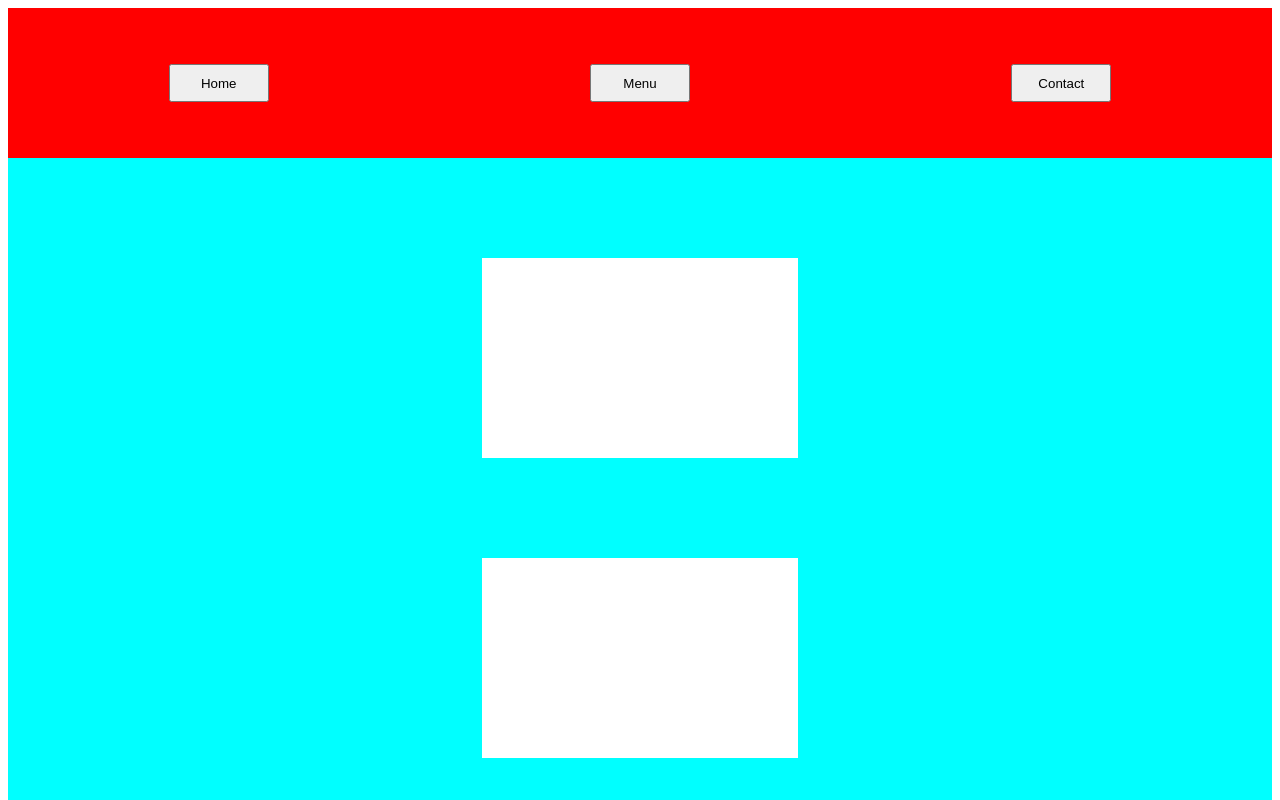
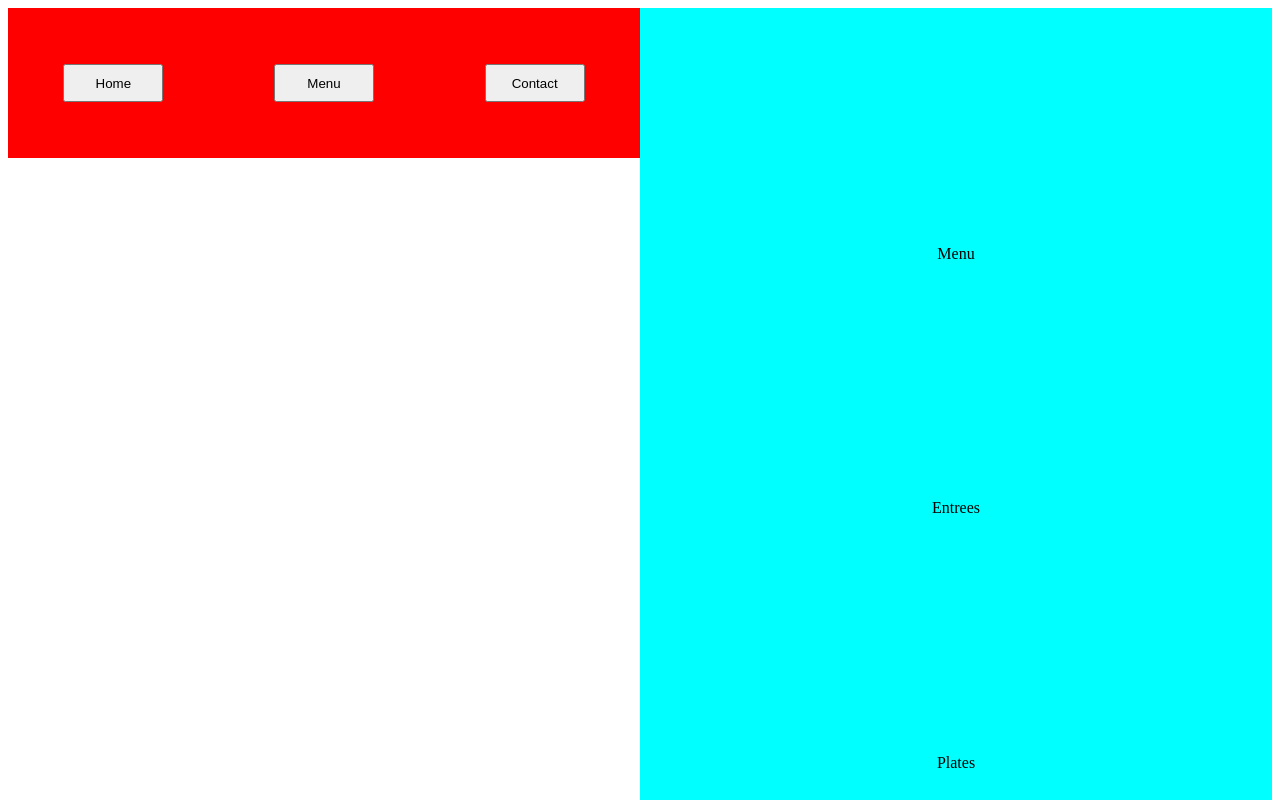
Before and after one commit to shannoj/resturant-page, a website built with webpack: page dist/index.html in a window 1280 px wide. Both pictures are taken after a click on the button "Menu". Shown: the top 800 px of the page. Built offline with nearby package versions, Linux system fonts and the light colour scheme.

Commit message:
created functions in index.js that allows to switch tabs and created the content for the rest of the tabs

```diff
--- a/src/index.js
+++ b/src/index.js
@@ -40,20 +40,37 @@ function buildHeader(){
     return header;
 }
 
+
 document.body.appendChild(buildHeader());
 document.body.appendChild(buildBody());
 
+export default buildBody();
+
 document.getElementById('tab1').addEventListener('click', () => {
+    loadTabContent('index.js');
+  });
 
-});
+  document.getElementById('tab2').addEventListener('click', () => {
+    loadTabContent('tab2.js');
+  });
 
-document.getElementById('tab2').addEventListener('click', () => {
+  document.getElementById('tab3').addEventListener('click', () => {
+    loadTabContent('tab3.js');
+  });
 
-});
+  function loadTabContent(moduleName) {
+    // Dynamically import the content module
+    import(/* webpackChunkName: "[request]" */ `./${moduleName}`).then((module) => {
+        // Clear existing content
+        document.getElementById('container').innerHTML = '';
+        // Append the loaded content to the tab-content container
+        document.getElementById('container').appendChild(module.default);
+      })
+      .catch((error) => {
+        console.error('Error loading module:', error);
+      });
+  }
 
-document.getElementById('tab3').addEventListener('click', () => {
-
-});
 
 if (module.hot) {
     module.hot.accept('./index.js', function() {
--- /dev/null
+++ b/src/tab2.js
@@ -0,0 +1,37 @@
+function buildMenu(){
+    const container = document.createElement('div');
+    container.setAttribute('id', 'container');
+
+    const menuHeader = document.createElement('div');
+    menuHeader.setAttribute('id', 'menuHeader');
+    menuHeader.innerHTML = "Menu";
+
+    const entrees = document.createElement('div');
+    entrees.setAttribute('id', 'entrees');
+    const entreeTitle = document.createElement('div');
+    entreeTitle.setAttribute('id', 'entreeTitle');
+    entreeTitle.innerHTML = 'Entrees'
+    const entreeContainer = document.createElement('div');
+    entreeContainer.setAttribute('id', 'entreeContainer');
+    entrees.appendChild(entreeTitle);
+    entrees.appendChild(entreeContainer);
+
+    const plates = document.createElement('div');
+    plates.setAttribute('id', 'plates');
+    const platesTitle = document.createElement('div');
+    platesTitle.setAttribute('id', 'platesTitle');
+    platesTitle.innerHTML = 'Plates'
+    const platesContainer = document.createElement('div');
+    platesContainer.setAttribute('id', 'entreeContainer');
+    plates.appendChild(platesTitle);
+    plates.appendChild(platesContainer);
+
+    container.appendChild(menuHeader);
+    container.appendChild(entrees);
+    container.appendChild(plates);
+
+
+    return container;
+}
+
+export default buildMenu();
--- /dev/null
+++ b/src/tab3.js
@@ -0,0 +1,21 @@
+function buildContacts(){
+    const container = document.createElement('div');
+    container.setAttribute('id', 'container');
+
+    const contact = document.createElement('div');
+    contact.innerHTML = 'Contact Us';
+
+    const phone = document.createElement('div');
+    phone.innerHTML = 'Phone: 12309128930';
+
+    const email = document.createElement('div');
+    email.innerHTML = 'Email: resturant@gmail.com';
+
+    container.appendChild(contact);
+    container.appendChild(phone);
+    container.appendChild(email);
+
+    return container;
+}
+
+export default buildContacts();
```
Also changed, not shown: dist/index.html.
